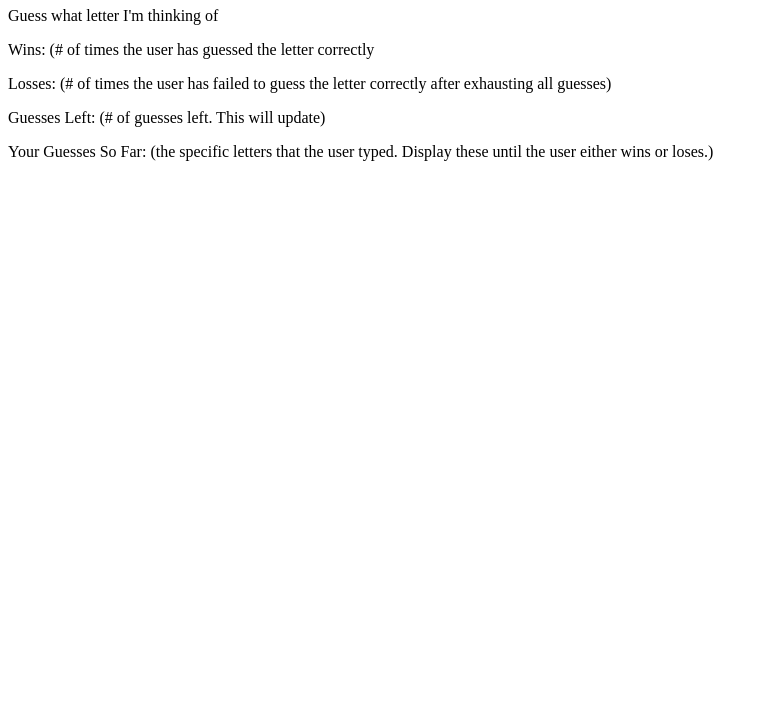
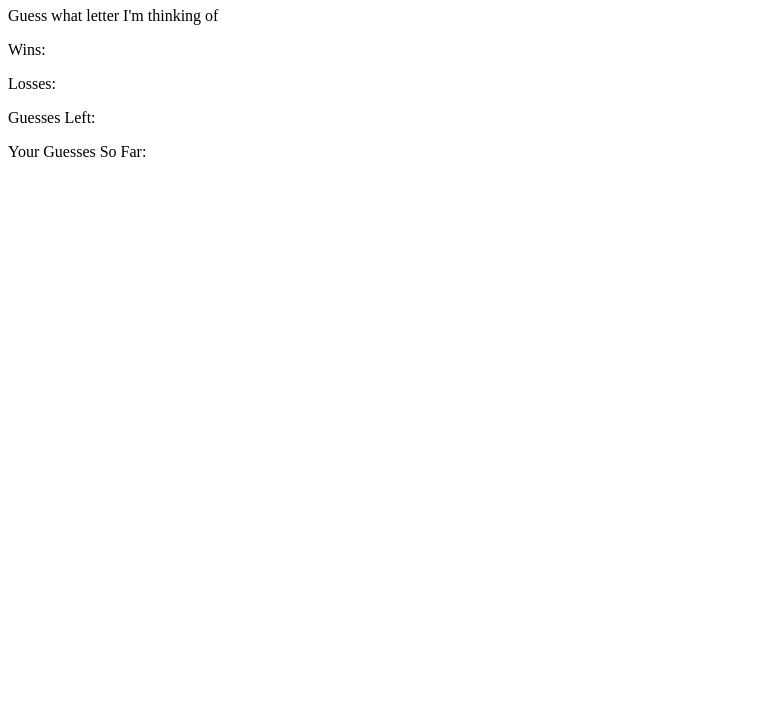
Before and after one commit to SneakyBread/Psychic-Game, a plain HTML site: page index.html in a window 1280 px wide. Shown: the part 73-800 px from the top of the page, without its empty margins (0-768 px from the left). Drawn offline with Linux system fonts and the light colour scheme.

Commit message:
even more progress...

```diff
--- a/index.html
+++ b/index.html
@@ -2,6 +2,7 @@
 <html>
     <head>
         <title>Psychic Game Homework</title>
+        <!-- insert link to external javascript file here -->
     </head>
 
 <body>
@@ -9,11 +10,15 @@
 
     <p>Guess what letter I'm thinking of</p>
 
-    <P>Wins: (# of times the user has guessed the letter correctly</P>
-    <p>Losses: (# of times the user has failed to guess the letter correctly after exhausting all guesses)</p>
-    <p>Guesses Left: (# of guesses left. This will update)</p>
-    <p>Your Guesses So Far: (the specific letters that the user typed.
-        Display these until the user either wins or loses.)</p>
+
+    <!-- Wins: (# of times the user has guessed the letter correctly
+    Losses: (# of times the user has failed to guess the letter correctly after exhausting all guesses)
+    Guesses left: (# of guesses left. This will update)
+    Your Guesses So Far: (the specific letters that the user typed. Display these until the user either wins or loses.) -->
+    <P id="wins">Wins:</P>
+    <p id="losses">Losses:</p>
+    <p id="guesses_left">Guesses Left:</p>
+    <p id="guesses_so_far">Your Guesses So Far:</p>
 
 
 <script type = "text/javascript">
@@ -30,25 +35,31 @@
 
     // counters?
     var wins = 0;
+        console.log("wins " + wins);
     var losses = 0;
     var guesses = 9;
 
+    document.querySelector(#"wins").innerHTML =
+
+
+    document.onkeyup = function() {
         var computerThought = alphabet[Math.floor(Math.random()*alphabet.length)];
         console.log(computerThought);
 
-    document.onkeyup = function() {
         var userGuess = String.fromCharCode(event.keyCode).toLowerCase();
         console.log(userGuess);
         // print out userGuess to html;
-    }
 
         if (userGuess == computerThought) {
+            wins++;
             // raise wins by 1
             // computer chooses new letter
             // guesses left resets to 9
         }
 
         else {
+            guesses--;
+            console.log(guesses);
             // guesses left ticks down
         }
 
@@ -56,6 +67,7 @@
             // raise losses by 1
         }
 
+    }
 
 
 
```
Lines whose indentation alone changed are shown as unchanged.
